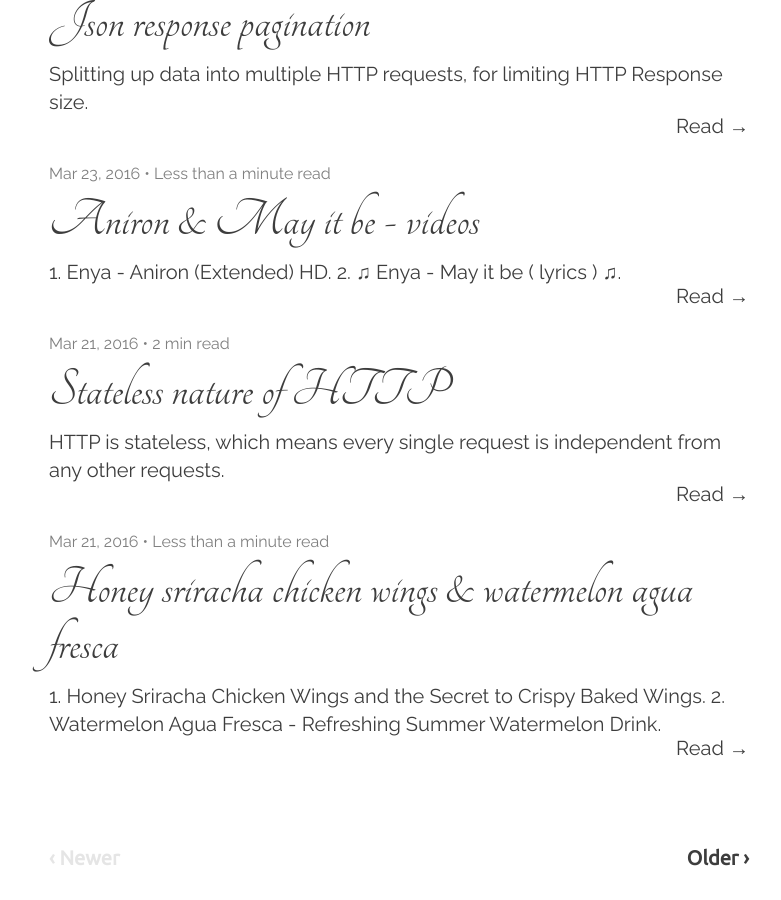
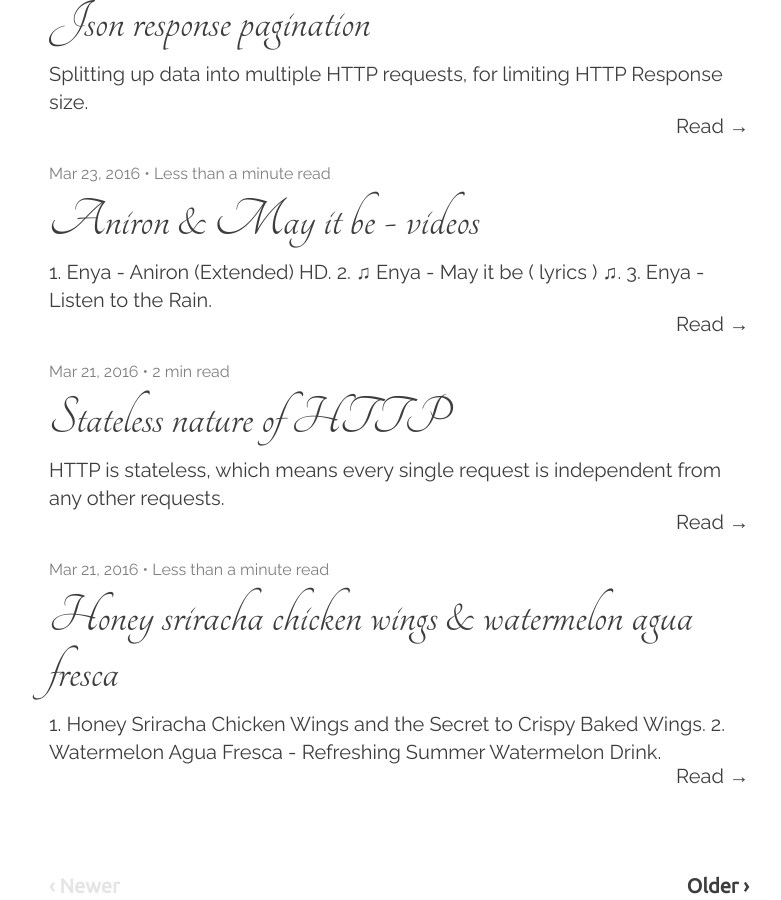
Before and after one commit to anonymoussc/anonymoussc.github.io, a Jekyll site: the page built from index.html, in a window 1280 px wide and 900 px high, scrolled down 840 px. Shown: the whole window, without its empty margins (241-1022 px from the left). Built offline with Jekyll 4.4.1, drawn with Linux system fonts in a browser that asks for light colours; nearby versions of some CDN libraries; the list of posts is cut into pages by our own code.

Commit message:
Modified 2016-03-23-aniron-and-may-it-be-videos

```diff
--- a/_posts/2016-03-23-aniron-and-may-it-be-videos.markdown
+++ b/_posts/2016-03-23-aniron-and-may-it-be-videos.markdown
@@ -1,7 +1,7 @@
 ---
 title:  "Aniron & May it be - videos"
 date:   2016-03-23 06:05:00
-summary: 1. Enya - Aniron (Extended) HD. 2. ♫ Enya - May it be ( lyrics ) ♫.
+summary: 1. Enya - Aniron (Extended) HD. 2. ♫ Enya - May it be ( lyrics ) ♫. 3. Enya - Listen to the Rain.
 ---
 
 ### Enya - Aniron (Extended) HD.
@@ -11,3 +11,7 @@ summary: 1. Enya - Aniron (Extended) HD. 2. ♫ Enya - May it be ( lyrics ) ♫.
 ### ♫ Enya - May it be ( lyrics ) ♫.
 
 <iframe width="560" height="315" src="https://www.youtube.com/embed/_8u4VLk0iTI" frameborder="0" allowfullscreen></iframe>
+
+### Enya - Listen to the Rain.
+
+<iframe width="560" height="315" src="https://www.youtube.com/embed/B0XoTn-JqLA" frameborder="0" allowfullscreen></iframe>
```
